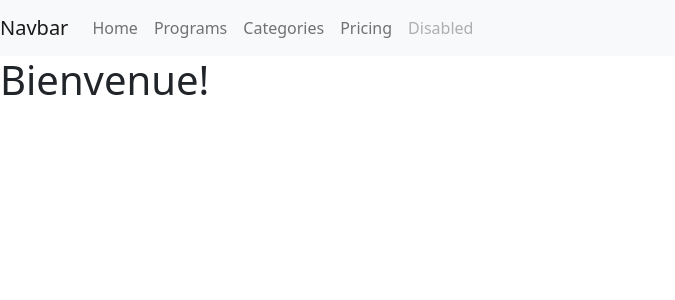
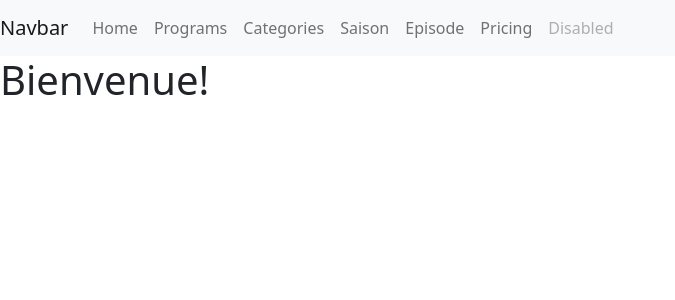
Before and after one commit to DonTal-Code/Wild-Series, a Symfony app: template templates/default/index.html.twig in a window 1280 px wide. Shown: the top 300 px of the page, without its empty margins (0-675 px from the left). Run offline with Twig, Linux system fonts and the light colour scheme; the template is opened without the code that fills it, so the values that code supplies are empty; style sheets or scripts are compiled from the project's sources; some libraries are stand-ins or nearby versions.

Commit message:
Add CRUD Saison and Episode, video in Readme for quest 13

```diff
--- a/templates/navbar.html.twig
+++ b/templates/navbar.html.twig
@@ -15,6 +15,12 @@
                 <a class="nav-link" href="/categories/">Categories</a>
             </li>
             <li class="nav-item">
+                <a class="nav-link" href="/season/">Saison</a>
+            </li>
+            <li class="nav-item">
+                <a class="nav-link" href="/episode/">Episode</a>
+            </li>
+            <li class="nav-item">
                 <a class="nav-link" href="#">Pricing</a>
             </li>
             <li class="nav-item">
```
Also changed, not shown: README.md.
